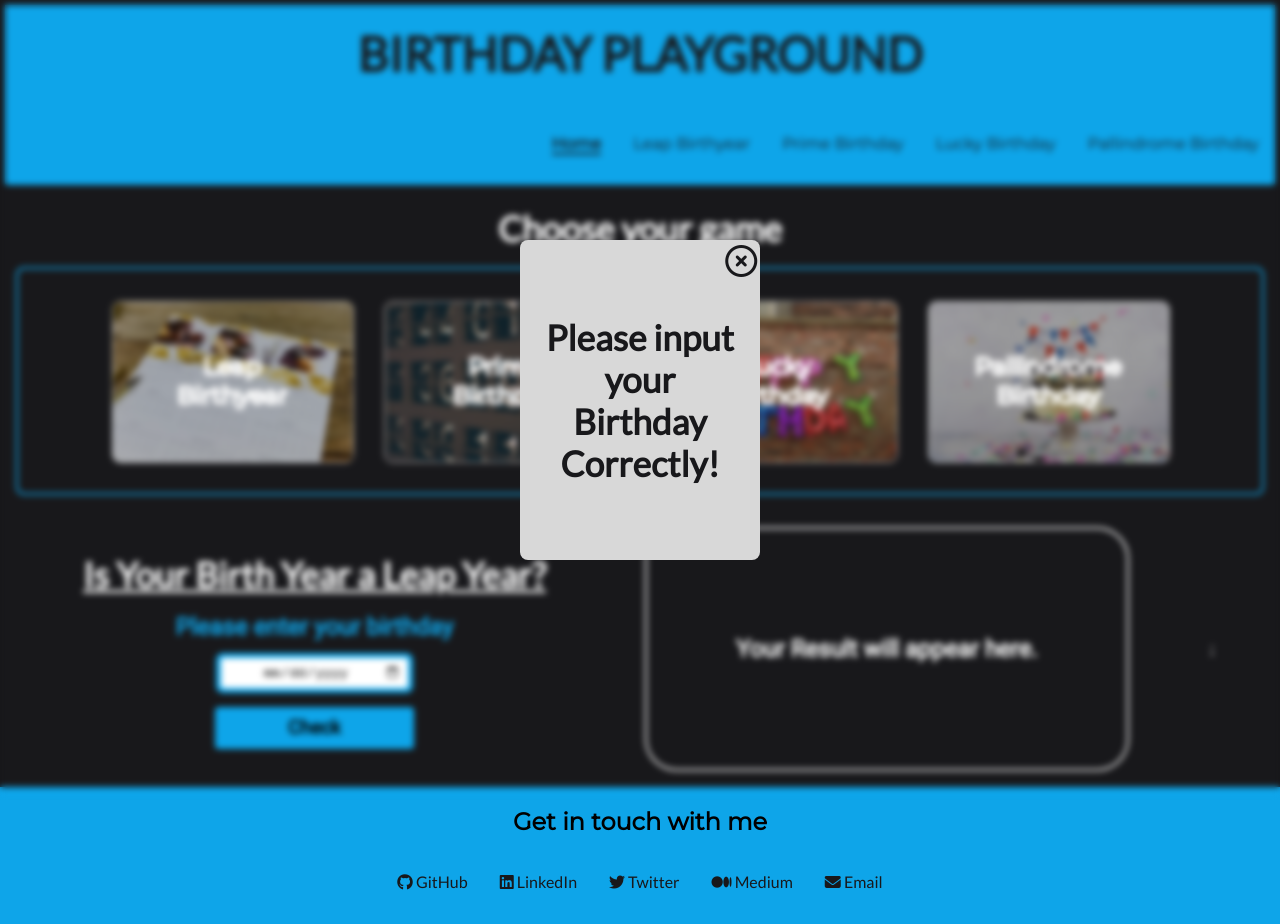
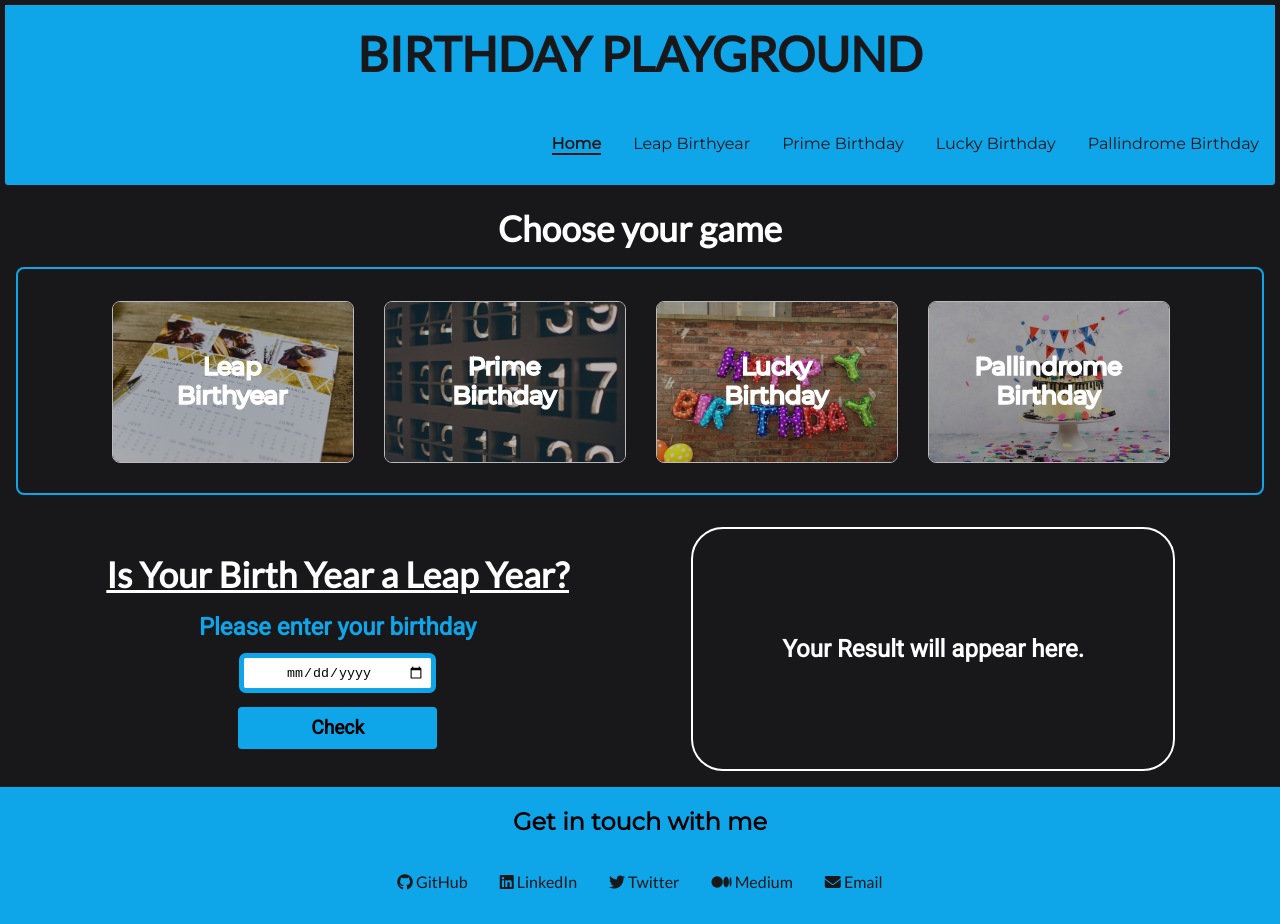
Before and after one commit to thesudeshdas/birthday, a React (Create React App) app: page /leap-birthyear in a window 1280 px wide. Built offline with nearby package versions, Linux system fonts and the light colour scheme.

Commit message:
feat: error handling done

```diff
--- a/src/pages/leap-birthyear.js
+++ b/src/pages/leap-birthyear.js
@@ -10,13 +10,27 @@ const LEAP = () => {
 
   const [yearToCheck, setYearToCheck] = useState();
   const [output, setOutput] = useState(result);
+  const [errorMessage, setErrorMessage] = useState();
 
   const changeHandler = (event) => {
     setYearToCheck(event.target.value.slice(0, 4));
   };
 
+  const closeError = () => {
+    setErrorMessage();
+  };
+
   const showError = () => {
-    alert("please give your birthday");
+    const x = (
+      <div className="container-error-bg">
+        <div className="container-error">
+          <h1>Please input your Birthday Correctly!</h1>
+          <i className="far fa-times-circle" onClick={() => closeError()}></i>
+        </div>
+      </div>
+    );
+
+    setErrorMessage(x);
   };
 
   const checkLeap = (year) => {
@@ -87,13 +101,7 @@ const LEAP = () => {
         <button onClick={() => userMessage(yearToCheck)}>Check</button>
       </div>
       {output}
-      <div className="container-error-bg">
-        <div className="container-error">
-          <h1>Please input your Birthday Correctly!</h1>
-          <i className="far fa-times-circle"></i>
-        </div>
-      </div>
-      ;
+      {errorMessage}
     </div>
   );
 };
```
Also changed, not shown: 1 other file (tests, documents, lock files or other folders).
